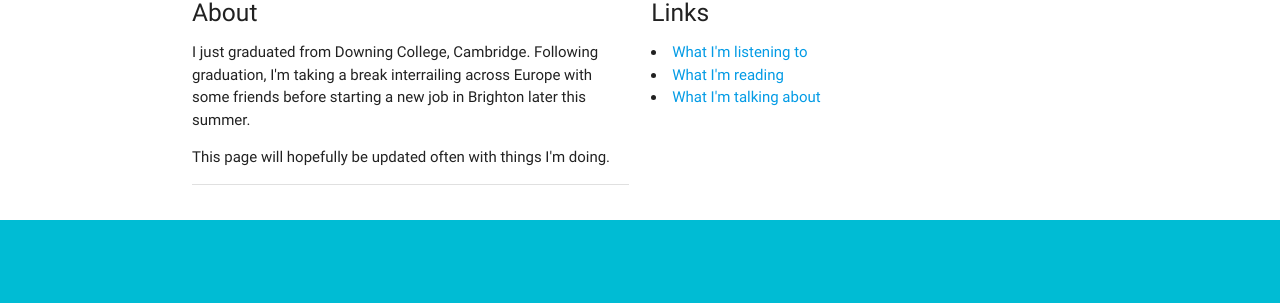
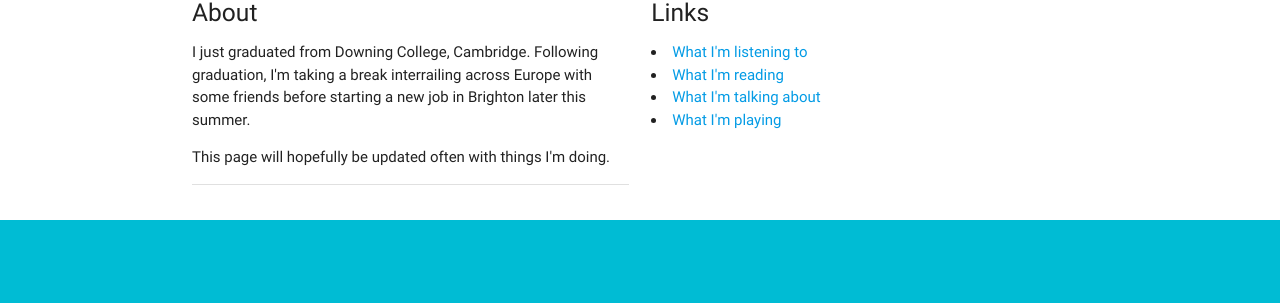
Before and after one commit to atoft/atoft.github.io, a Jekyll site: the page built from _about/now.html, in a window 1280 px wide and 1112 px high. Shown: the part 692-995 px from the top of the window. Built offline with Jekyll 4.4.1, drawn with Linux system fonts in a browser that asks for light colours; nearby versions of some CDN libraries.

Commit message:
Add game link

```diff
--- a/_about/now.html
+++ b/_about/now.html
@@ -12,11 +12,12 @@ lighttheme: true
 about: >
   <p>I just graduated from Downing College, Cambridge. Following graduation, I&apos;m taking a break interrailing across Europe with some
   friends before starting a new job in Brighton later this summer.</p>
-  <p>This page will hopefully be updated often with things I'm doing.
+  <p>This page will hopefully be updated often with things I&apos;m doing.
 links: >
   <ul>
   <li><a target="_blank" href="https://open.spotify.com/user/misteraddy">What I&apos;m listening to</a></li>
   <li><a target="_blank" href="https://www.goodreads.com/user/show/66323008-alastair-toft">What I&apos;m reading</a></li>
-  <li><a target="_blank" href="https://twitter.com/addymotion">What I'm talking about</a></li>
+  <li><a target="_blank" href="https://twitter.com/addymotion">What I&apos;m talking about</a></li>
+  <li><a target="_blank" href="https://www.grouvee.com/user/MisterAddy/shelves/174341-playing/?num=25">What I&apos;m playing</a></li>
   </ul>
 ---
```
